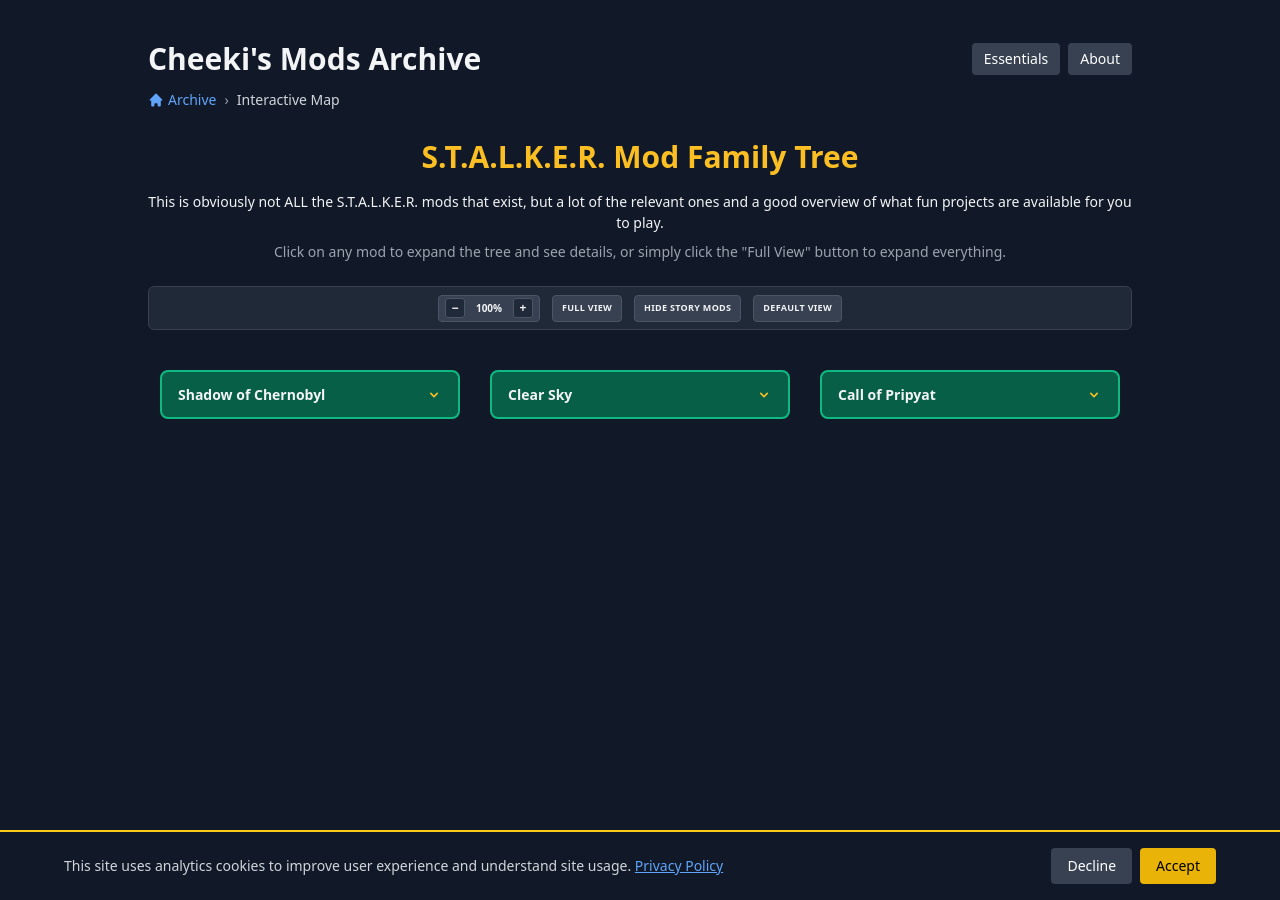
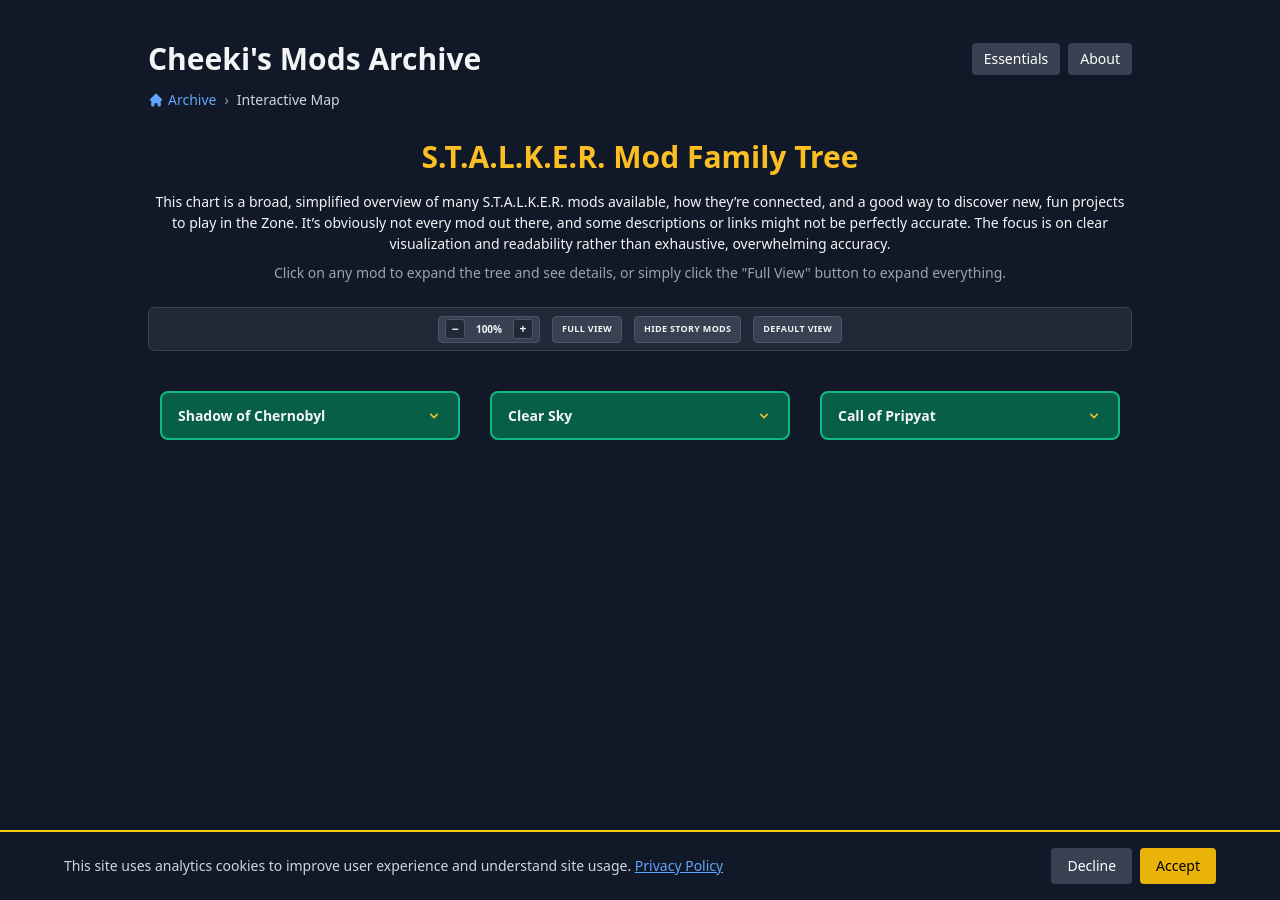
Before and after one commit to Cheekitos/CSMA-Test, a Jekyll site: the page built from stalker-map.html, in a window 1280 px wide. Built offline with Jekyll 4.4.1, drawn with Linux system fonts in a browser that asks for light colours; nearby versions of some CDN libraries.

Commit message:
Update stalker-map.html

```diff
--- a/stalker-map.html
+++ b/stalker-map.html
@@ -38,7 +38,7 @@
   </nav>
 
   <h1 class="page-title">S.T.A.L.K.E.R. Mod Family Tree</h1>
-  <p class="page-subtitle">This is obviously not ALL the S.T.A.L.K.E.R. mods that exist, but a lot of the relevant ones and a good overview of what fun projects are available for you to play.</p>
+  <p class="page-subtitle">This chart is a broad, simplified overview of many S.T.A.L.K.E.R. mods available, how they’re connected, and a good way to discover new, fun projects to play in the Zone. It’s obviously not every mod out there, and some descriptions or links might not be perfectly accurate. The focus is on clear visualization and readability rather than exhaustive, overwhelming accuracy.</p>
   <p class="page-description">Click on any mod to expand the tree and see details, or simply click the "Full View" button to expand everything. </p>
 
   <div class="controls-bar">
```
